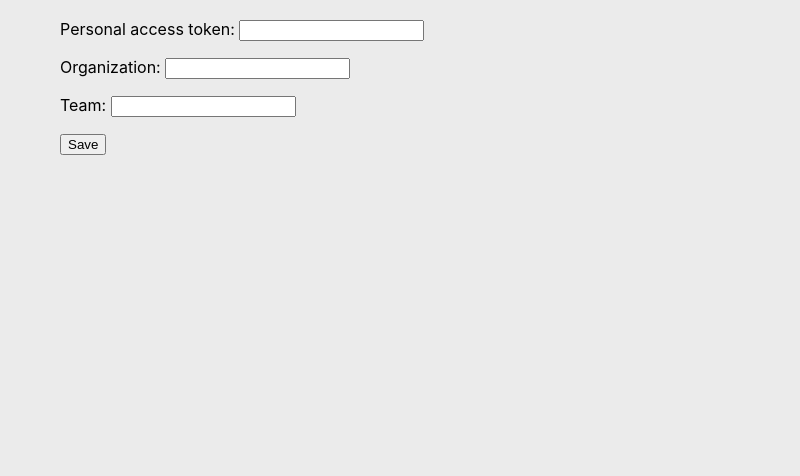
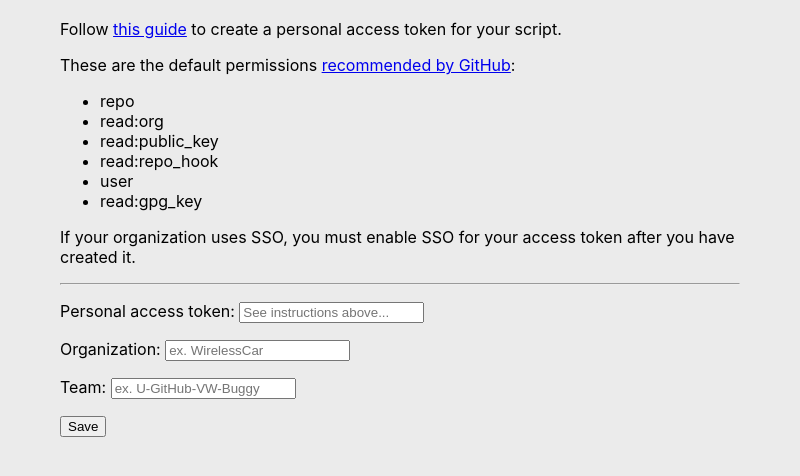
Before and after one commit to DeviesDevelopment/github-pr-tool, an Electron app: page src/settings.html in a window 800 px wide. Shown: the part 98-574 px from the top of the page. Drawn offline with Linux system fonts and the light colour scheme.

Commit message:
Add instructions for generating token

```diff
--- a/src/settings.html
+++ b/src/settings.html
@@ -15,9 +15,29 @@
   </head>
   <body onload="populateInputFields()">
     <h1>Settings</h1>
-    <p>Personal access token: <input type="text" placeholder="" id="token"></p>
-    <p>Organization: <input type="text" placeholder="" id="organization"></p>
-    <p>Team: <input type="text" placeholder="" id="team"></p>
+
+    <p>Follow <a href="https://help.github.com/en/github/authenticating-to-github/creating-a-personal-access-token-for-the-command-line">this guide</a> to create a personal access token for your script.
+
+
+<p>
+These are the default permissions <a href="https://developer.github.com/v4/guides/forming-calls/">recommended by GitHub</a>:
+
+<ul>
+  <li>repo</li>
+  <li>read:org</li>
+  <li>read:public_key</li>
+  <li>read:repo_hook</li>
+  <li>user</li>
+  <li>read:gpg_key</li>
+</ul>
+
+<p>If your organization uses SSO, you must enable SSO for your access token after you have created it.
+
+<hr/>
+
+    <p>Personal access token: <input type="text" placeholder="See instructions above..." id="token"></p>
+    <p>Organization: <input type="text" placeholder="ex. WirelessCar" id="organization"></p>
+    <p>Team: <input type="text" placeholder="ex. U-GitHub-VW-Buggy" id="team"></p>
     <button type="button" onclick="getInputValue();">Save</button>
     <script>
       function getInputValue() {
```
Also changed, not shown: README.md.
